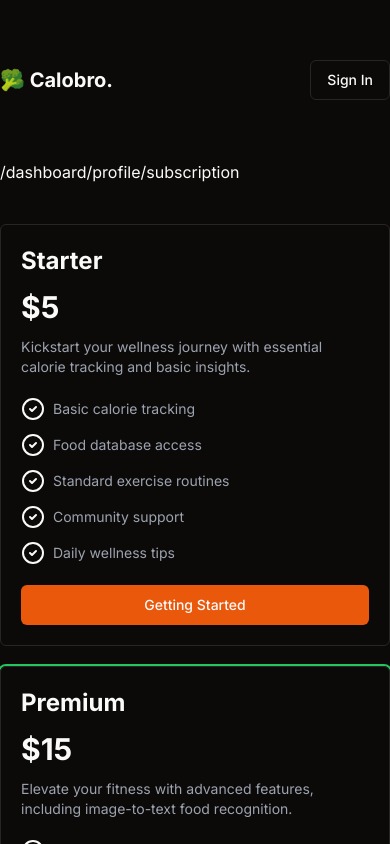
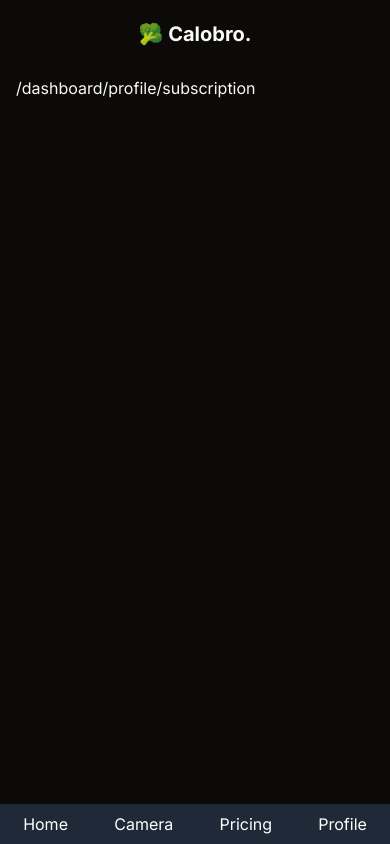
Before and after one commit to legendkong/calobro, a Next.js app: page / in a window 390 px wide. Shown: the top 844 px of the page. Built offline with nearby package versions, Linux system fonts and the light colour scheme; no server answers.

Commit message:
added mobile navbar, made it responsive

```diff
--- a/app/layout.js
+++ b/app/layout.js
@@ -3,6 +3,7 @@ import { ThemeProvider } from '@/components/theme-provider';
 import './globals.css';
 import QueryProvider from '@/components/query-provider';
 import Navbar from '@/components/Navbar';
+import MobileNavbar from '@/components/MobileNavbar';
 
 const inter = Inter({ subsets: ['latin'] });
 
@@ -23,10 +24,17 @@ export default function RootLayout({ children }) {
             enableSystem
             disableTransitionOnChange
           >
-            <main className="max-w-6xl min-h-screen mx-auto py-10 space-y-10">
-              <Navbar />
-              {children}
-            </main>
+            <div className="flex flex-col items-center min-h-screen">
+              <header className="text-center py-5 text-xl font-bold">
+                🥦 Calobro.
+              </header>
+              <main className="max-w-6xl w-full px-4 py-2 mx-auto space-y-10">
+                {/* <Navbar /> */}
+
+                {children}
+              </main>
+              <MobileNavbar />
+            </div>
           </ThemeProvider>
         </QueryProvider>
       </body>
--- a/app/page.js
+++ b/app/page.js
@@ -1,7 +1,6 @@
 import Image from 'next/image';
 import { Button } from '@/components/ui/button';
 import Link from 'next/link';
-import Price from '@/components/subscription/price';
 
 export default function Home() {
   return (
@@ -11,7 +10,6 @@ export default function Home() {
         <Link href="/profile">/profile</Link>
         <Link href="/subscription">/subscription</Link>
       </div>
-      <Price />
     </>
   );
 }
--- /dev/null
+++ b/app/subscription/page.js
@@ -0,0 +1,10 @@
+import React from 'react';
+import Price from '@/components/subscription/price';
+
+export default function page() {
+  return (
+    <div>
+      <Price />
+    </div>
+  );
+}
--- a/app/subscription/page.jsx
+++ /dev/null
@@ -1,5 +0,0 @@
-import React from 'react';
-
-export default function page() {
-  return <div>page</div>;
-}
--- /dev/null
+++ b/components/MobileNavbar.jsx
@@ -0,0 +1,22 @@
+import Link from 'next/link';
+
+const MobileNavbar = () => {
+  return (
+    <div className="fixed inset-x-0 bottom-0 bg-gray-800 text-white text-center py-2 flex justify-around items-center z-50">
+      <Link href="/dashboard">
+        <span className="flex flex-col items-center">Home</span>
+      </Link>
+      <Link href="/camera">
+        <span className="flex flex-col items-center">Camera</span>
+      </Link>
+      <Link href="/subscription">
+        <span className="flex flex-col items-center">Pricing</span>
+      </Link>
+      <Link href="/profile">
+        <span className="flex flex-col items-center">Profile</span>
+      </Link>
+    </div>
+  );
+};
+
+export default MobileNavbar;
--- a/components/subscription/price.jsx
+++ b/components/subscription/price.jsx
@@ -47,7 +47,7 @@ export default function Price() {
   ];
 
   return (
-    <div>
+    <div className="mb-12">
       <div className="grid grid-cols-1 md:grid-cols-3 gap-5">
         {prices.map((price, index) => {
           const isPopular = index === 1;
```
